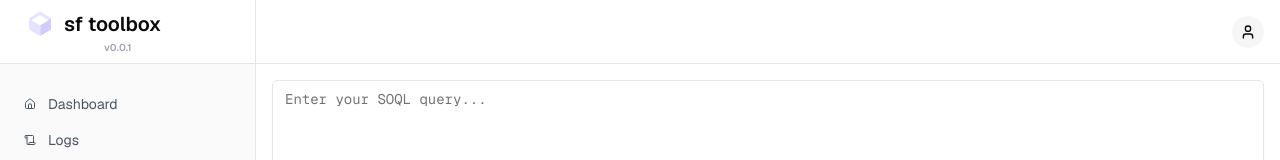
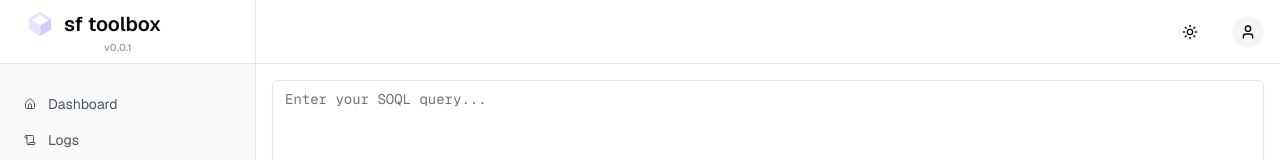
Before and after one commit to anoble2020/sf-toolbox, a Next.js app: page /query in a window 1280 px wide. Shown: the top 160 px of the page. Built offline with nearby package versions, Linux system fonts and the light colour scheme.

Commit message:
adding theme toggle back into Layout

```diff
--- a/src/components/Layout.tsx
+++ b/src/components/Layout.tsx
@@ -7,6 +7,7 @@
 import UserNav from '@/components/UserNav'
 import { ApiLimits } from '@/components/ApiLimits'
 import { useEffect, useState } from 'react'
+import { ThemeToggle } from '@/components/ThemeToggle'
 
 interface LayoutProps {
     children: React.ReactNode
@@ -112,7 +113,8 @@
                     <div className="flex-none">
                         <ApiLimits />
                     </div>
-                    <div className="flex-none">
+                    <div className="flex items-center gap-2">
+                        <ThemeToggle />
                         <UserNav username={userInfo?.username || ''} orgDomain={userInfo?.instance_url || ''} />
                     </div>
                 </header>
```
